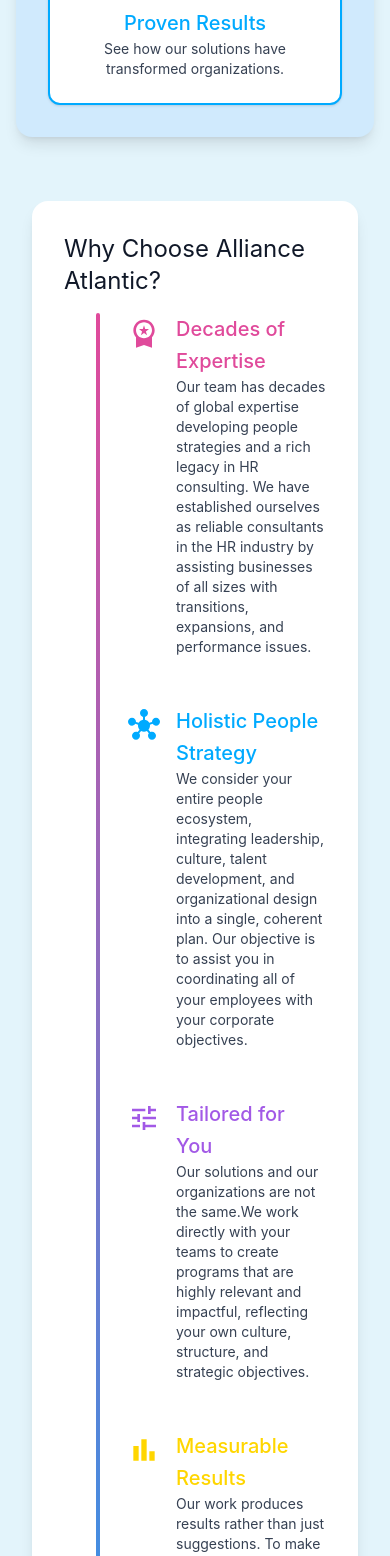
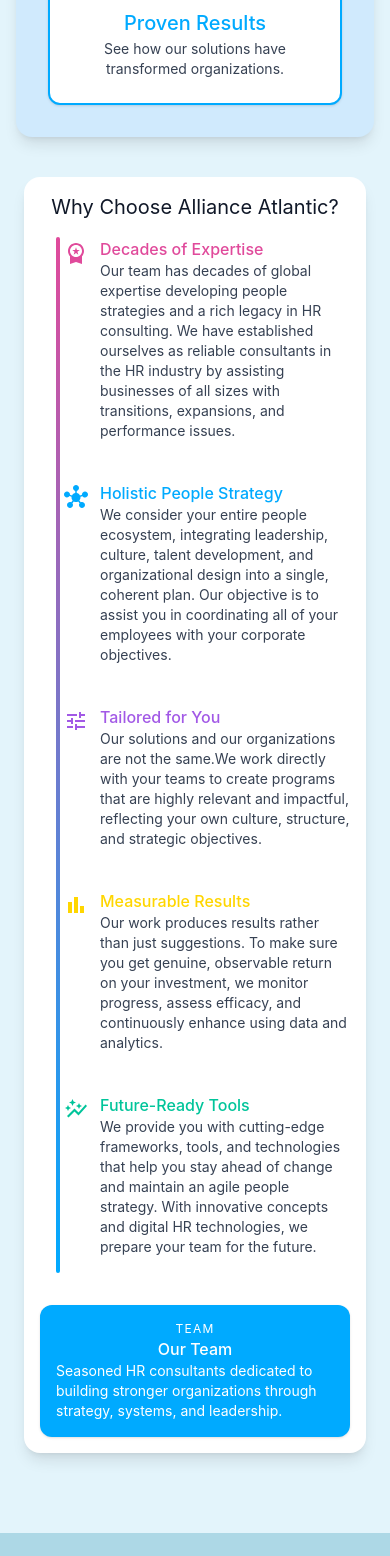
Before and after one commit to JesieEscoton1/wtw, a Next.js app: page /overview in a window 390 px wide. Shown: the part 2200-3756 px from the top of the page. Built offline with nearby package versions, Linux system fonts and the light colour scheme.

Commit message:
fix: improve responsive layout for mobile view

```diff
--- a/src/app/job-evaluation/page.tsx
+++ b/src/app/job-evaluation/page.tsx
@@ -85,7 +85,7 @@
               <Typography variant="h6" className="font-bold mb-4 text-gray-900 text-lg md:text-xl" sx={{ fontWeight: 'bold'}}>
                 Our Job Evaluation Process
               </Typography>
-              <Box className="flex flex-col md:flex-row items-center justify-between gap-6 md:gap-0">
+              <Box className="flex flex-col md:flex-row items-center justify-between gap-6 md:gap-0" sx={{ mt: 2}}>
                 {[
                   { label: 'Job Analysis', icon: '/images/icons/1.svg' },
                   { label: 'Role Benchmarking', icon: '/images/icons/2.svg' },
@@ -99,8 +99,14 @@
                       <Image src={step.icon} alt={step.label} width={36} height={36} />
                     </Box>
                     <Typography variant="caption" align="center" sx={{ fontWeight: 600, color: '#0077b6', fontSize: '1rem' }}>{step.label}</Typography>
+                    {/* Connector: horizontal for desktop, vertical for mobile */}
                     {idx < arr.length - 1 && (
-                      <Box className="hidden md:block w-12 h-1 bg-[#00aaff] mt-2 mb-2" />
+                      <>
+                        {/* Desktop: horizontal bar */}
+                        <Box className="hidden md:block w-12 h-1 bg-[#00aaff] mt-2 mb-2" />
+                        {/* Mobile: vertical bar */}
+                        <Box className="block md:hidden w-1 h-8 bg-[#00aaff] my-2" />
+                      </>
                     )}
                   </Box>
                 ))}
@@ -112,7 +118,7 @@
               <Typography variant="h6" className="font-bold mb-4 text-gray-900 text-lg md:text-xl" sx={{ fontWeight: 'bold'}}>
                 What We Offer
               </Typography>
-              <Box className="grid grid-cols-1 sm:grid-cols-2 gap-6">
+              <Box className="grid grid-cols-1 sm:grid-cols-2 gap-6" sx={{ mt: 2}}>
                 {[
                   {
                     title: 'Job Evaluation Framework Design',
--- a/src/app/overview/page.tsx
+++ b/src/app/overview/page.tsx
@@ -122,21 +122,21 @@
         </Box>
 
         {/* Why Choose Alliance Atlantic Section */}
-        <Box className="container mx-auto max-w-7xl py-16 px-4 md:px-0">
-          <Box className="bg-white rounded-2xl shadow-lg p-8 md:p-12 flex flex-col items-center text-left">
-            <Typography variant="h4" className="font-bold mb-8 text-gray-900 !text-2xl md:!text-4xl">
+        <Box className="container mx-auto max-w-7xl py-10 md:py-16 px-2 md:px-4">
+          <Box className="bg-white rounded-2xl shadow-lg p-4 md:p-12 flex flex-col items-center text-left">
+            <Typography variant="h4" className="font-bold mb-6 md:mb-8 text-gray-900 !text-xl md:!text-2xl lg:!text-4xl">
               Why Choose Alliance Atlantic?
             </Typography>
             <Box className="relative w-full" sx={{ mt: 2 }}>
-              {/* Vertical line */}
-              <Box className="absolute left-8 top-0 bottom-0 w-1" style={{ background: 'linear-gradient(to bottom, #e04a9b 0%, #00aaff 100%)', borderRadius: 8, zIndex: 0 }} />
-              <Box className="flex flex-col gap-10 pl-16 relative z-10">
+              {/* Vertical line: left-4 on mobile, left-8 on md+ */}
+              <Box className="absolute left-4 md:left-8 top-0 bottom-0 w-1" style={{ background: 'linear-gradient(to bottom, #e04a9b 0%, #00aaff 100%)', borderRadius: 8, zIndex: 0 }} />
+              <Box className="flex flex-col gap-6 md:gap-10 pl-6 md:pl-16 relative z-10">
                 {/* Step 1 */}
-                <Box className="flex flex-row items-start gap-4 mb-2 max-w-3xl">
-                  <WorkspacePremiumIcon className="mt-1" style={{ color: '#e04a9b', fontSize: 32, flexShrink: 0 }} />
+                <Box className="flex flex-row items-start gap-3 md:gap-4 mb-4 md:mb-2 max-w-full md:max-w-3xl">
+                  <WorkspacePremiumIcon className="mt-1" style={{ color: '#e04a9b', fontSize: 24, flexShrink: 0 }} />
                   <Box>
-                    <Typography variant="h6" className="font-bold mb-1" style={{ color: '#e04a9b' }}>Decades of Expertise</Typography>
-                    <Typography variant="body2" className="text-gray-700">
+                    <Typography variant="h6" className="font-bold mb-1 !text-base md:!text-lg" style={{ color: '#e04a9b' }}>Decades of Expertise</Typography>
+                    <Typography variant="body2" className="text-gray-700 !text-sm md:!text-base">
                       Our team has decades of global expertise developing people strategies and a rich
                       legacy in HR consulting. We have established ourselves as reliable consultants in
                       the HR industry by assisting businesses of all sizes with transitions, expansions,
@@ -144,44 +144,44 @@
                   </Box>
                 </Box>
                 {/* Step 2 */}
-                <Box className="flex flex-row items-start gap-4 mb-2 max-w-3xl">
-                  <HubIcon className="mt-1" style={{ color: '#00aaff', fontSize: 32, flexShrink: 0 }} />
+                <Box className="flex flex-row items-start gap-3 md:gap-4 mb-4 md:mb-2 max-w-full md:max-w-3xl">
+                  <HubIcon className="mt-1" style={{ color: '#00aaff', fontSize: 24, flexShrink: 0 }} />
                   <Box>
-                    <Typography variant="h6" className="font-bold mb-1" style={{ color: '#00aaff' }}>Holistic People Strategy</Typography>
-                    <Typography variant="body2" className="text-gray-700">
+                    <Typography variant="h6" className="font-bold mb-1 !text-base md:!text-lg" style={{ color: '#00aaff' }}>Holistic People Strategy</Typography>
+                    <Typography variant="body2" className="text-gray-700 !text-sm md:!text-base">
                       We consider your entire people ecosystem, integrating leadership, culture, talent development,
                       and organizational design into a single, coherent plan. Our objective is to assist you in coordinating
                       all of your employees with your corporate objectives.</Typography>
                   </Box>
                 </Box>
                 {/* Step 3 */}
-                <Box className="flex flex-row items-start gap-4 mb-2 max-w-3xl">
-                  <TuneIcon className="mt-1" style={{ color: '#a259e6', fontSize: 32, flexShrink: 0 }} />
+                <Box className="flex flex-row items-start gap-3 md:gap-4 mb-4 md:mb-2 max-w-full md:max-w-3xl">
+                  <TuneIcon className="mt-1" style={{ color: '#a259e6', fontSize: 24, flexShrink: 0 }} />
                   <Box>
-                    <Typography variant="h6" className="font-bold mb-1" style={{ color: '#a259e6' }}>Tailored for You</Typography>
-                    <Typography variant="body2" className="text-gray-700">
+                    <Typography variant="h6" className="font-bold mb-1 !text-base md:!text-lg" style={{ color: '#a259e6' }}>Tailored for You</Typography>
+                    <Typography variant="body2" className="text-gray-700 !text-sm md:!text-base">
                       Our solutions and our organizations are not the same.We work directly with your teams
                       to create programs that are highly relevant and impactful, reflecting your own culture,
                       structure, and strategic objectives.</Typography>
                   </Box>
                 </Box>
                 {/* Step 4 */}
-                <Box className="flex flex-row items-start gap-4 mb-2 max-w-3xl">
-                  <BarChartIcon className="mt-1" style={{ color: '#ffd600', fontSize: 32, flexShrink: 0 }} />
+                <Box className="flex flex-row items-start gap-3 md:gap-4 mb-4 md:mb-2 max-w-full md:max-w-3xl">
+                  <BarChartIcon className="mt-1" style={{ color: '#ffd600', fontSize: 24, flexShrink: 0 }} />
                   <Box>
-                    <Typography variant="h6" className="font-bold mb-1" style={{ color: '#ffd600' }}>Measurable Results</Typography>
-                    <Typography variant="body2" className="text-gray-700">
+                    <Typography variant="h6" className="font-bold mb-1 !text-base md:!text-lg" style={{ color: '#ffd600' }}>Measurable Results</Typography>
+                    <Typography variant="body2" className="text-gray-700 !text-sm md:!text-base">
                     Our work produces results rather than just suggestions. To make sure you get genuine,
                     observable return on your investment, we monitor progress, assess efficacy, and continuously
                     enhance using data and analytics.</Typography>
                   </Box>
                 </Box>
                 {/* Step 5 */}
-                <Box className="flex flex-row items-start gap-4 mb-2 max-w-3xl">
-                  <AutoGraphIcon className="mt-1" style={{ color: '#00c49a', fontSize: 32, flexShrink: 0 }} />
+                <Box className="flex flex-row items-start gap-3 md:gap-4 mb-4 md:mb-2 max-w-full md:max-w-3xl">
+                  <AutoGraphIcon className="mt-1" style={{ color: '#00c49a', fontSize: 24, flexShrink: 0 }} />
                   <Box>
-                    <Typography variant="h6" className="font-bold mb-1" style={{ color: '#00c49a' }}>Future-Ready Tools</Typography>
-                    <Typography variant="body2" className="text-gray-700">
+                    <Typography variant="h6" className="font-bold mb-1 !text-base md:!text-lg" style={{ color: '#00c49a' }}>Future-Ready Tools</Typography>
+                    <Typography variant="body2" className="text-gray-700 !text-sm md:!text-base">
                     We provide you with cutting-edge frameworks, tools, and technologies that help you
                     stay ahead of change and maintain an agile people strategy. With innovative concepts
                     and digital HR technologies, we prepare your team for the future.</Typography>
@@ -190,10 +190,10 @@
               </Box>
             </Box>
             {/* Our Team Highlight remains unchanged */}
-            <Box className="mt-10 bg-[#00aaff] rounded-xl p-6 shadow flex flex-col items-center w-full">
+            <Box className="mt-8 md:mt-10 bg-[#00aaff] rounded-xl p-4 md:p-6 shadow flex flex-col items-center w-full">
               <Typography variant="overline" className="text-white font-bold tracking-widest !text-xs md:!text-sm mb-1">Team</Typography>
-              <Typography variant="h6" className="font-bold mb-2 text-white">Our Team</Typography>
-              <Typography variant="body2" className="text-white">
+              <Typography variant="h6" className="font-bold mb-2 text-white !text-base md:!text-lg">Our Team</Typography>
+              <Typography variant="body2" className="text-white !text-sm md:!text-base">
                 Seasoned HR consultants dedicated to building stronger organizations through strategy, systems, and leadership.
               </Typography>
             </Box>
```
Also changed, not shown: src/app/people-software/page.tsx (+12 -4 lines).
